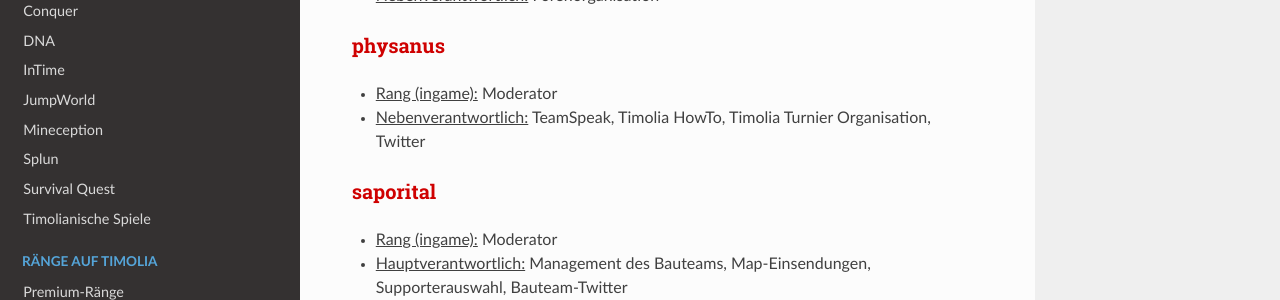
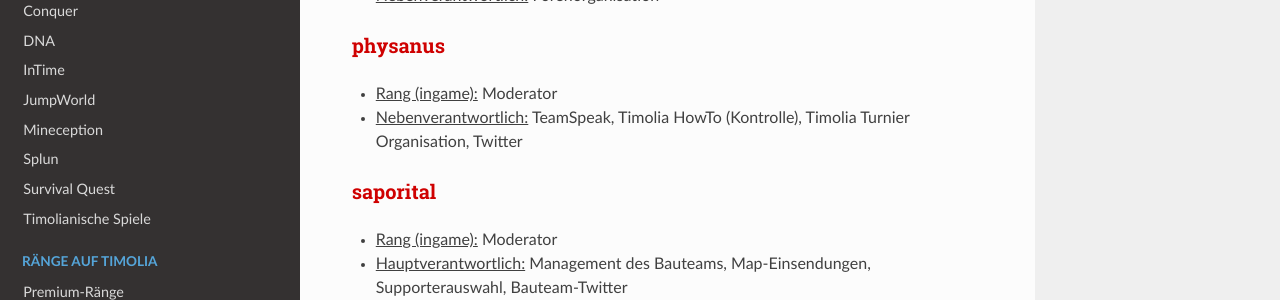
Before and after one commit to TimoliaDE/HowTo, an MkDocs documentation site: the page built from docs/team/members.md, in a window 1280 px wide and 900 px high, scrolled down 1801 px. Shown: the part 150-450 px from the top of the window. Built offline with MkDocs 1.6.1, drawn with Linux system fonts in a browser that asks for light colours; nearby versions of some CDN libraries; old or Windows-style settings are respelled for this version of MkDocs.

Commit message:
Update members.md

```diff
--- a/docs/team/members.md
+++ b/docs/team/members.md
@@ -58,7 +58,7 @@ Moderatoren koordinieren einzelne Projekte oder Bereiche auf Timolia und sorgen
 
 ### <strong><span style="color:#CF0101">physanus</span></strong>
 - <u>Rang (ingame):</u> Moderator
-- <u>Nebenverantwortlich:</u> TeamSpeak, Timolia HowTo, Timolia Turnier Organisation, Twitter
+- <u>Nebenverantwortlich:</u> TeamSpeak, Timolia HowTo (Kontrolle), Timolia Turnier Organisation, Twitter
 
 ### <strong><span style="color:#CF0101">saporital</span></strong>
 - <u>Rang (ingame):</u> Moderator
```
